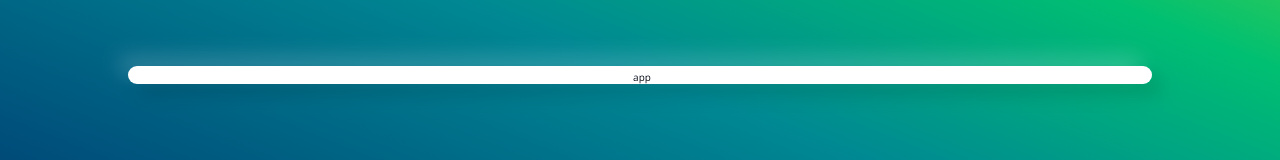
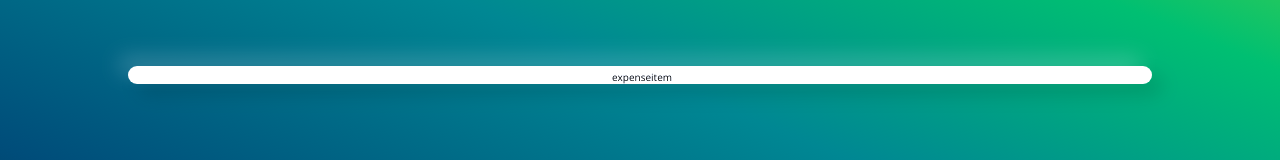
Before and after one commit to Mahyarnafisi/monthly-cost, a React (Create React App) app: page / in a window 1280 px wide. Shown: the part 325-485 px from the top of the page. Built offline with nearby package versions, Linux system fonts and the light colour scheme.

Commit message:
new component ExpensesItem

```diff
--- a/src/App.js
+++ b/src/App.js
@@ -1,10 +1,11 @@
 import React from "react";
 import "./App.css";
+import ExpenseItem from "./components/ExpenseItem";
 
 function App() {
   return (
     <div className="App">
-      <div>app</div>
+      <ExpenseItem />
     </div>
   );
 }
--- /dev/null
+++ b/src/components/ExpenseItem.js
@@ -0,0 +1,6 @@
+import React from "react";
+
+function ExpenseItem() {
+  return <div>expenseitem</div>;
+}
+export default ExpenseItem;
```
